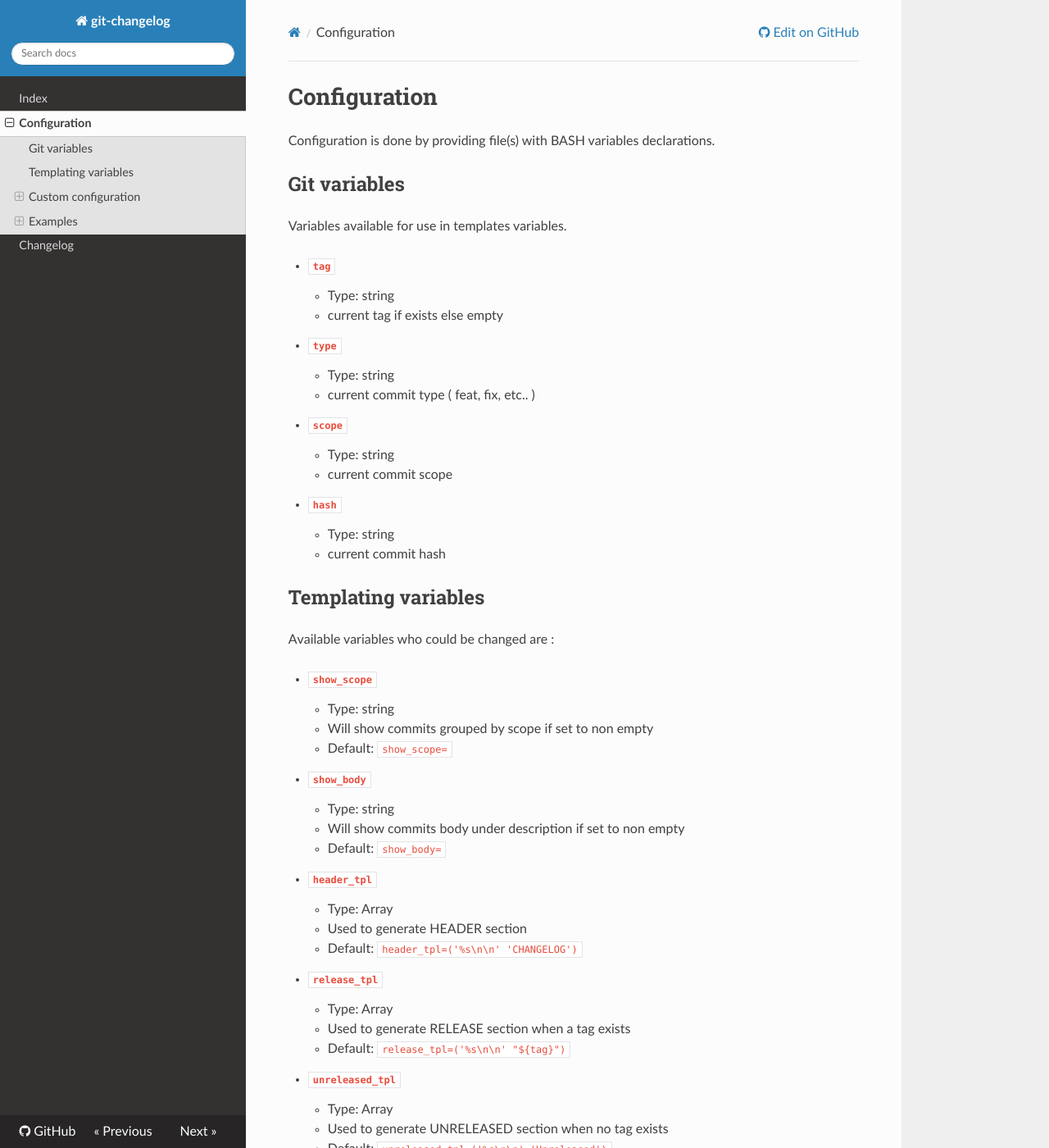
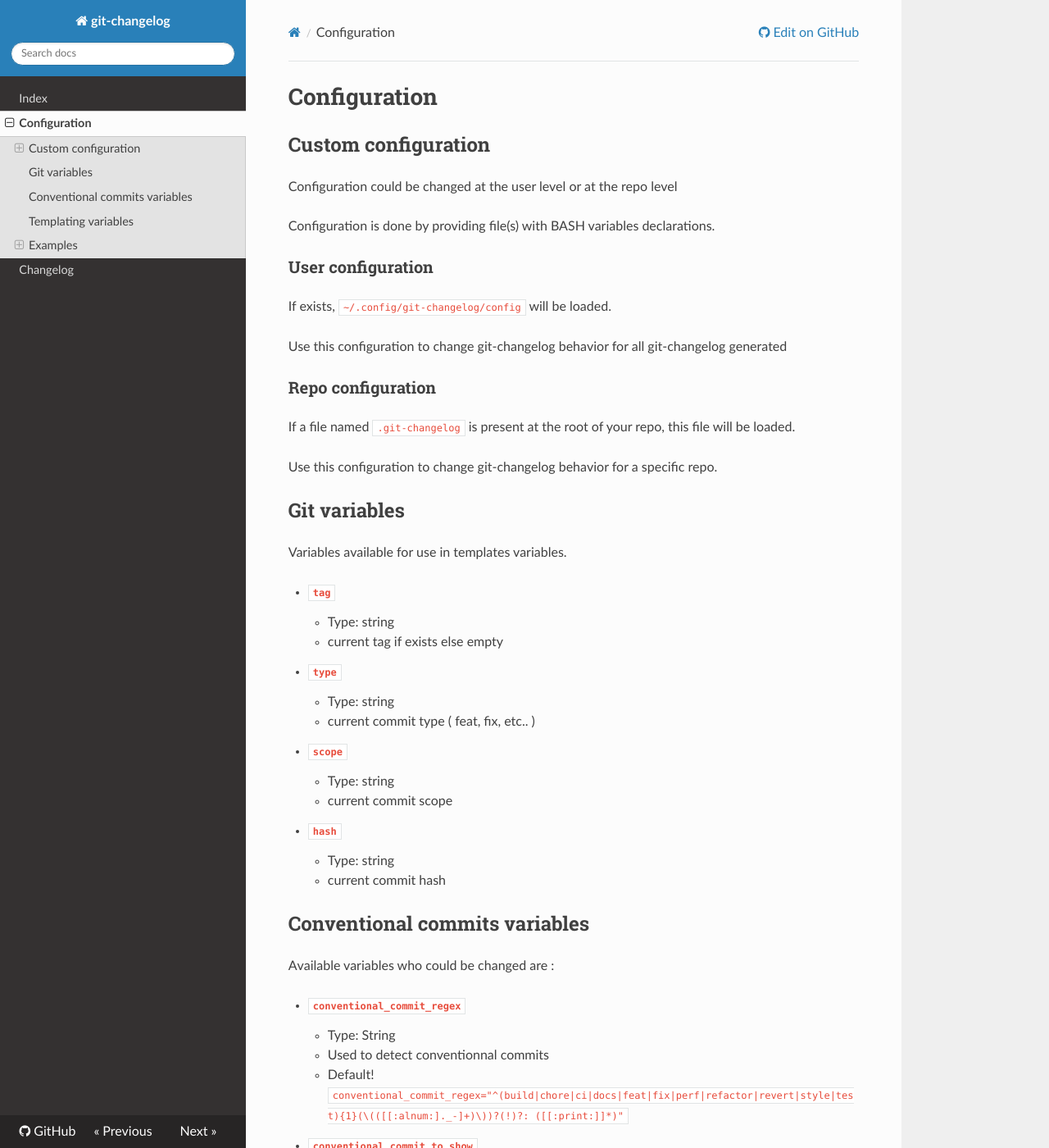
Before and after one commit to rockandska/git-changelog, an MkDocs documentation site: the page built from docs/config.md, in a window 1280 px wide and 1400 px high. Shown: the whole window at 82% size. Built offline with MkDocs 1.6.1, drawn with Linux system fonts in a browser that asks for light colours; nearby versions of some CDN libraries; some of the changed text lies outside the part shown.

Commit message:
feat(config): let users interact with conventional commits regex / sections to show

```diff
--- a/docs/config.md
+++ b/docs/config.md
@@ -1,6 +1,22 @@
 # Configuration
 
+## Custom configuration
+
+Configuration could be changed at the user level or at the repo level
+
 Configuration is done by providing file(s) with BASH variables declarations.
+
+### User configuration
+
+If exists, `~/.config/git-changelog/config` will be loaded.
+
+Use this configuration to change git-changelog behavior for all git-changelog generated
+
+### Repo configuration
+
+If a file named `.git-changelog` is present at the root of your repo, this file will be loaded.
+
+Use this configuration to change git-changelog behavior for a specific repo.
 
 ## Git variables
 
@@ -18,6 +34,19 @@ Variables available for use in templates variables.
 - **`hash`**
     - Type: string
     - current commit hash
+
+## Conventional commits variables
+
+Available variables who could be changed are :
+
+- **`conventional_commit_regex`**
+    - Type: String
+    - Used to detect conventionnal commits
+    - Default! `conventional_commit_regex="^(build|chore|ci|docs|feat|fix|perf|refactor|revert|style|test){1}(\(([[:alnum:]._-]+)\))?(!)?: ([[:print:]]*)"`
+- **`conventional_commit_to_show`**
+    - Type: Array
+    - Used to decide which commits type should be shown in CHANGELOG
+    - Default: `conventional_commit_to_show=("BREAKING_CHANGES" "feat" "fix")`
 
 ## Templating variables
 
```
Also changed, not shown: other parts of docs/config.md (+0 -16 lines), 1 other file.
